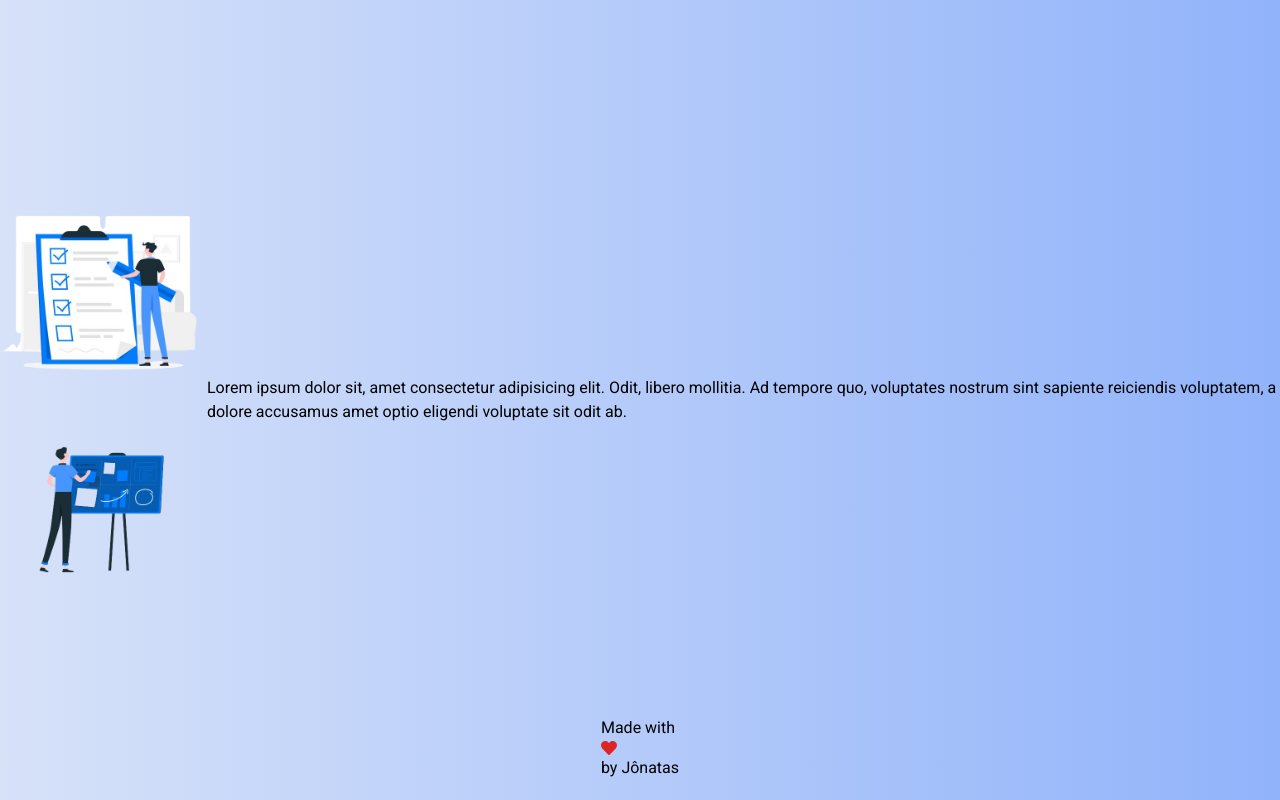
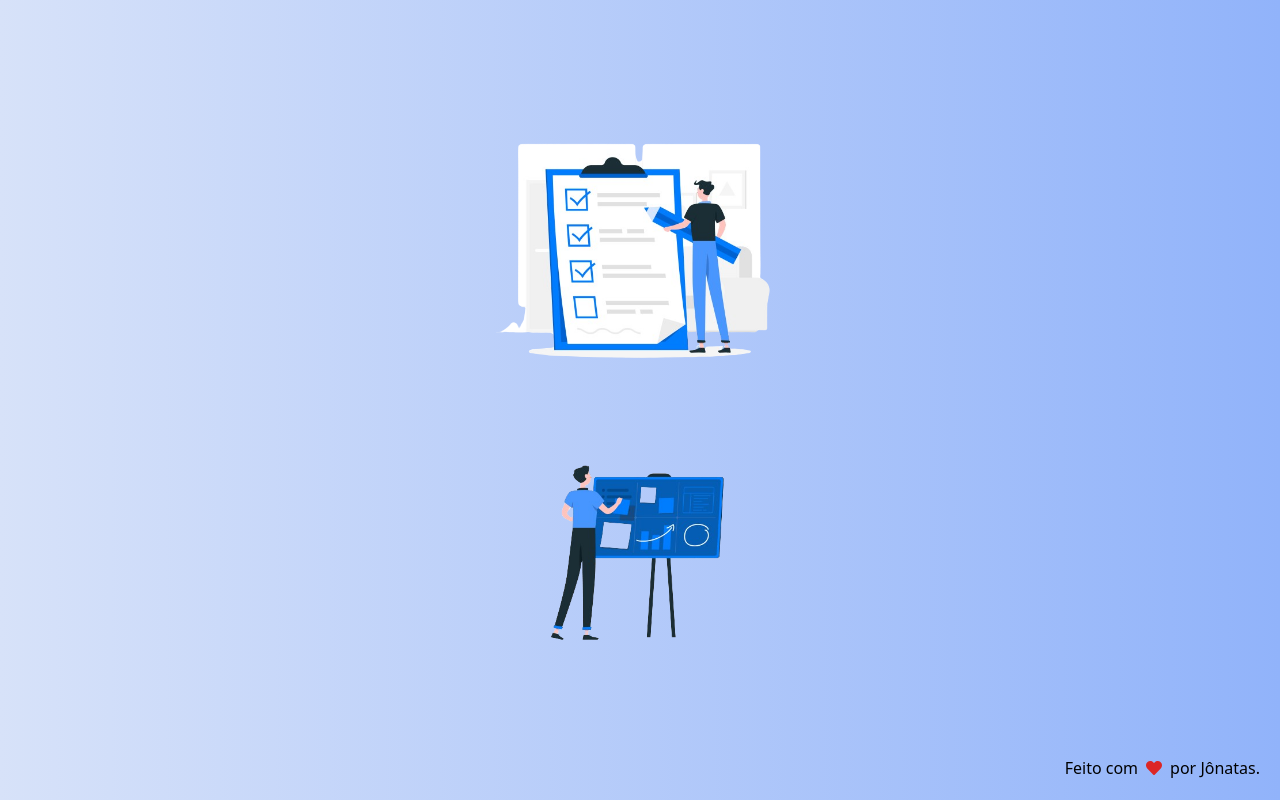
Before and after one commit to jonatas-pereira/task-manager-interface, a React (Vite) app: page / in a window 1280 px wide. Built offline with nearby package versions, Linux system fonts and the light colour scheme.

Commit message:
Update code config

```diff
--- a/src/pages/LandingPage/LandingPage.tsx
+++ b/src/pages/LandingPage/LandingPage.tsx
@@ -4,20 +4,22 @@ import Container from "../../components/Container/Container.tsx"
 import { FaHeart } from "react-icons/fa"
 
 const LandingPage = () => {
-
   return (
+    <>
       <Container>
         <div>
           <img src={imgInicial} className=" w-72" alt="" />
           <img src={imgInicial2}  className="w-72" alt="" />
         </div>
-            <div>
-                <p>Lorem ipsum dolor sit, amet consectetur adipisicing elit. Odit, libero mollitia. Ad tempore quo, voluptates nostrum sint sapiente reiciendis voluptatem, a dolore accusamus amet optio eligendi voluptate sit odit ab.</p>
+      </Container>
+      <footer className="flex justify-center items-center">
+        <div className="flex justify-end items-center w-full max-w-7xl pb-5 mr-10 absolute bottom-0">
+          <p>Feito com</p>
+          <FaHeart className=" text-red-600 mx-2" />
+          <p>por Jônatas.</p>
         </div>
-            <footer className="flex justify-center items-center row-start-1 w-full pb-5 absolute bottom-0">
-                <p>Made with <FaHeart className=" text-red-600 " /> by Jônatas</p>
       </footer>
-        </Container>
+    </>
   )
 }
 
--- a/src/pages/SignUp/SignUp.tsx
+++ b/src/pages/SignUp/SignUp.tsx
@@ -1,49 +1,49 @@
 import { IoCloseSharp } from "react-icons/io5"
 import Vetor from "../../assets/VectorSignUp.svg"
 import VectorSignUp from "../../assets/signUpPicture.png"
-import Container from "../../components/Container/Container.tsx"
+import Container from "../../components/Container/Container"
 import { Link } from "react-router-dom"
 
 const SignUp = () => {
   return (
     <Container>
       <div className="relative flex flex-col justify-center items-center h-full w-full rounded-2xl m-10 bg-secondS sm:basis-1/2 sm:rounded-l-2xl sm:rounded-r-none sm:m-0">
-                <h1 className="text-5xl mb-12 text-titleC">Cadastre-se</h1>
+        <h1 className="text-5xl mb-12 text-titleC"> Cadastre-se </h1>
         <div className="w-full p-4 sm:w-3/5 sm:p-0">
           <form className="w-full text-2xl ">
-                        <p className="text-dark">Email</p>
+            <p className="text-dark"> Email </p>
             <div className="mb-7">
               <input className="w-full text-xl pt-2 bg-transparent text-gray-500 focus:outline-none" type="text" placeholder='Digite seu email'/>
-                            <div className="w-full h-1 bg-gradient-to-r from-btnF to-btnI"></div>
+              <div className="w-full h-1 bg-gradient-to-r from-btnF to-btnI"> </div>
             </div>
-                        <p className="text-dark">Senha</p>
+            <p className="text-dark"> Senha </p>
             <div className="mb-7">
               <input className="w-full text-xl pt-2 bg-transparent text-gray-500 focus:outline-none" type="text" placeholder='Digite sua senha'/>
-                            <div className="w-full h-1 bg-gradient-to-r from-btnF to-btnI"></div>
+              <div className="w-full h-1 bg-gradient-to-r from-btnF to-btnI"> </div>
             </div>
-                        <p className="text-dark">Confirme a senha</p>
+            <p className="text-dark"> Confirme a senha </p>
             <div className="mb-7">
               <input className="w-full text-xl pt-2 bg-transparent text-gray-500 focus:outline-none" type="text" placeholder='Digite sua senha novamente'/>
-                            <div className="w-full h-1 bg-gradient-to-r from-btnF to-btnI"></div>
+              <div className="w-full h-1 bg-gradient-to-r from-btnF to-btnI"> </div>
             </div>
           </form>
             <div className='w-full flex justify-around mt-10'>
               <Link to="/signin" className="flex justify-center items-center w-5/12 h-10 rounded-lg border-none text-2xl bg-gradient-to-r from-btnI to-btnF text-zinc-50">
-                            <button>Entrar</button>
+                <button> Entrar </button>
               </Link>
-                        <button className="w-5/12 h-10 rounded-lg border-solid border-2 text-2xl text-btnColor border-btnColor">Cadastrar</button>
+              <button className="w-5/12 h-10 rounded-lg border-solid border-2 text-2xl text-btnColor border-btnColor"> Cadastrar </button>
             </div>
         </div>
         <Link to="/">
-                    <IoCloseSharp className="absolute right-6 top-6 sm:hidden size-8 "/>
+          <IoCloseSharp className="absolute right-6 top-6 sm:hidden size-8 " />
         </Link>
       </div>
       <div className="relative basis-1/2 hidden justify-center items-center h-full rounded-2xl bg-gradient-to-r from-blueI to-blueF sm:flex sm:rounded-l-none">
-                <img src={VectorSignUp} className="w-72" alt="" />
+        <img src={VectorSignUp} className="w-72" />
         <Link to="/">
-                    <IoCloseSharp className="absolute right-6 top-6 hidden sm:block sm:text-zinc-50 size-8 "/>
+          <IoCloseSharp className="absolute right-6 top-6 hidden sm:block sm:text-zinc-50 size-8 " />
         </Link>
-                <img src={Vetor} className="absolute h-full w-auto left-0 hidden sm:block" alt="" />
+        <img src={Vetor} className="absolute h-full w-auto left-0 hidden sm:block" />
       </div>
     </Container>
   )
```
Also changed, not shown: src/components/Container/Container.tsx (line endings or trailing spaces), src/pages/SignIn/signIn.module.scss (deleted), src/routes/Routes.tsx (indentation only). Lines whose indentation alone changed are shown as unchanged.
